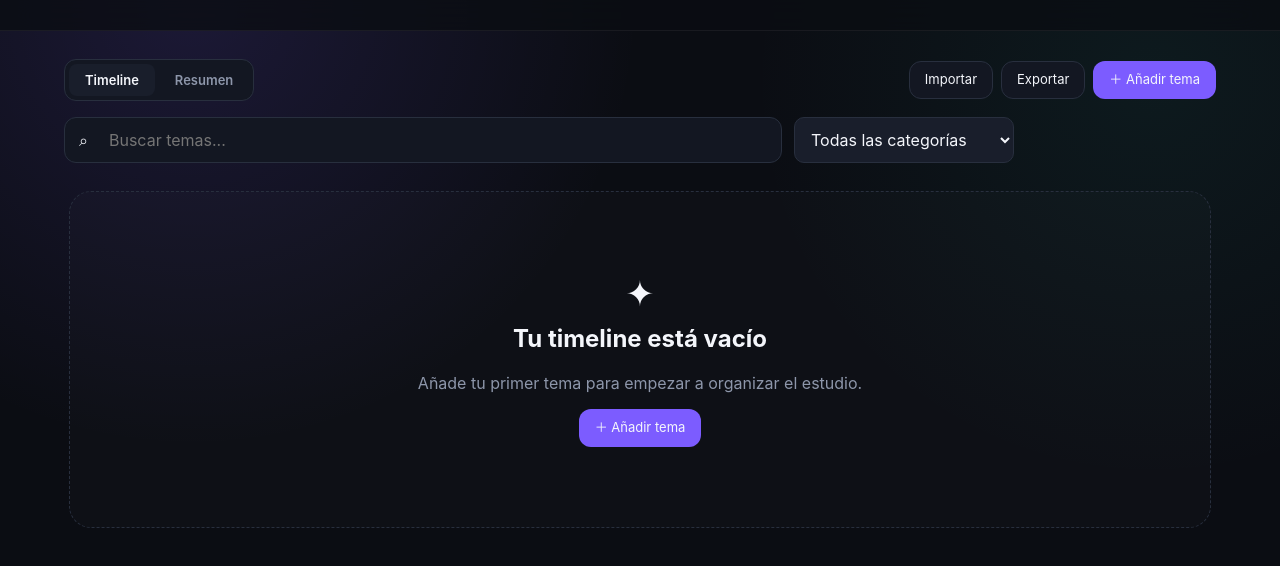
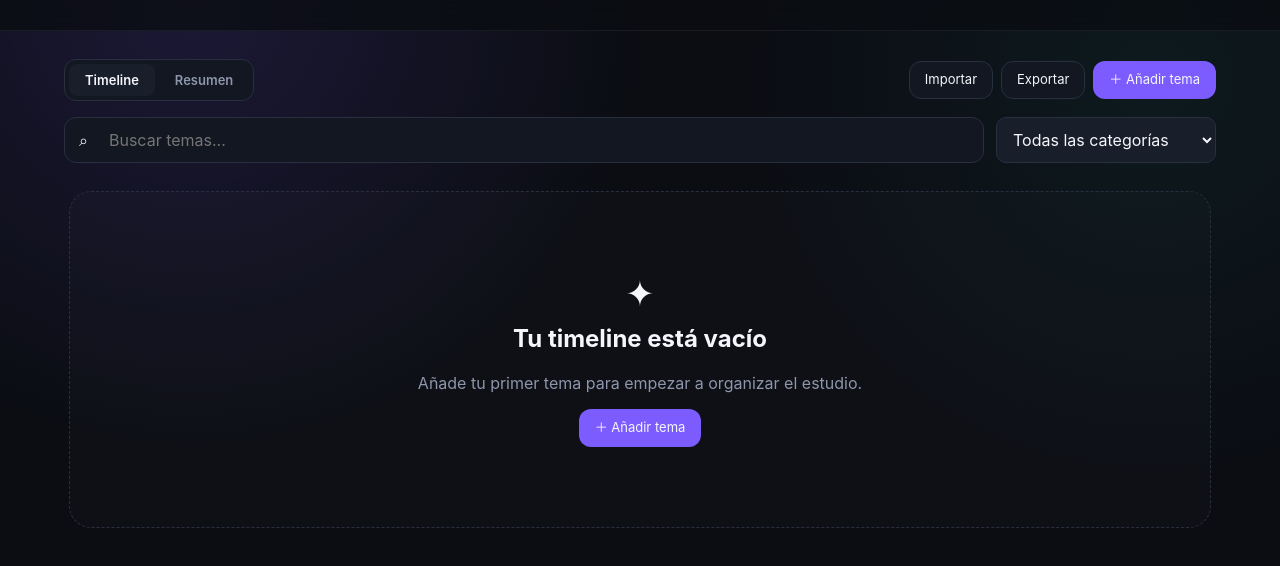
Before and after one commit to HectorPlaus/study-timeline, a plain HTML site: page index.html in a window 1280 px wide. Drawn offline with Linux system fonts and the light colour scheme.

Commit message:
Visual Change

```diff
--- a/style.css
+++ b/style.css
@@ -139,9 +139,10 @@ main {
 
 .toolbar {
   display: grid;
-  grid-template-columns: 1fr 220px 190px;
+  grid-template-columns: 1fr 220px;
   gap: 12px;
   margin-bottom: 18px;
+  align-items: stretch;
 }
 
 .search {
@@ -152,6 +153,13 @@ main {
   background: var(--surface);
   border: 1px solid var(--border);
   border-radius: 12px;
+  min-height: 42px;
+}
+
+#categoryFilter {
+  min-height: 42px;
+  height: 100%;
+  align-self: stretch;
 }
 
 .search input {
```
